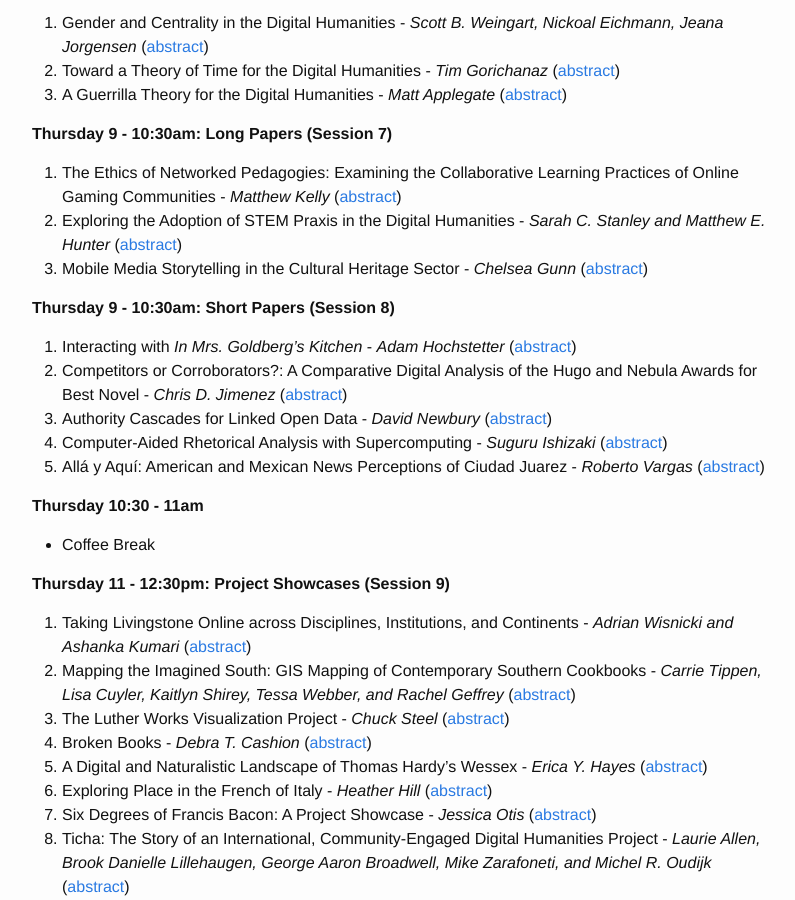
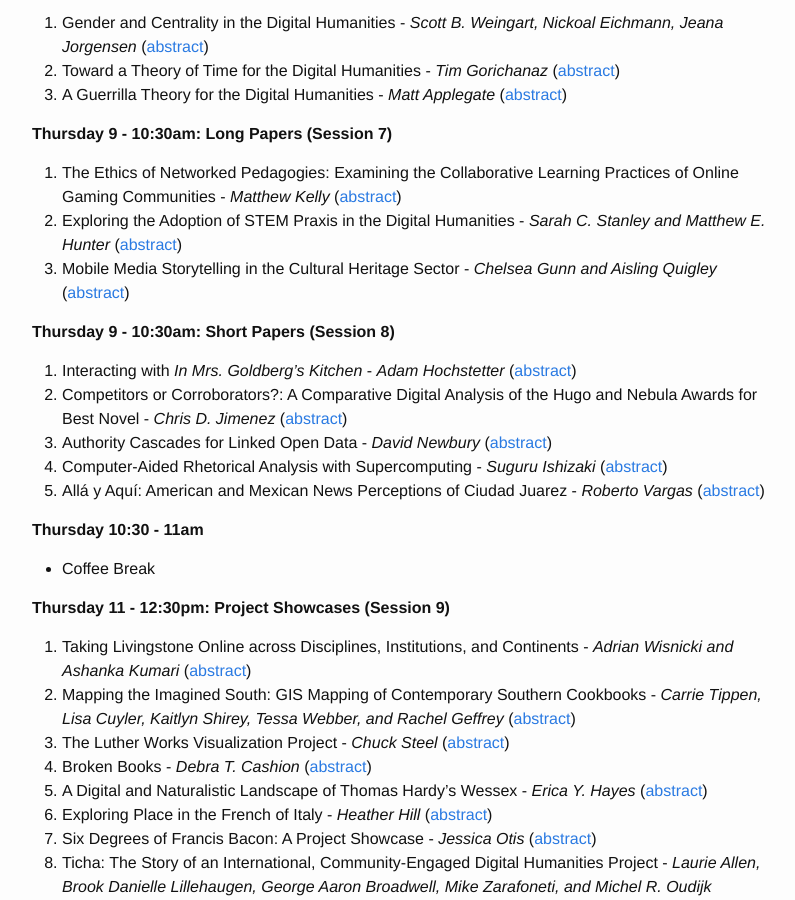
Before and after one commit to KeystoneDH/2016, a Jekyll site: the page built from schedule.md, in a window 1280 px wide and 900 px high, scrolled down 1674 px. Shown: the whole window, without its empty margins (238-1033 px from the left). Built offline with Jekyll 4.4.1, drawn with Linux system fonts in a browser that asks for light colours.

Commit message:
Gunn change

```diff
--- a/schedule.md
+++ b/schedule.md
@@ -77,7 +77,7 @@ published: true
 
 1. The Ethics of Networked Pedagogies: Examining the Collaborative Learning Practices of Online Gaming Communities - *Matthew Kelly* ([abstract](/2016/abstracts/#submission-30))
 2. Exploring the Adoption of STEM Praxis in the Digital Humanities - *Sarah C. Stanley and Matthew E. Hunter* ([abstract](/2016/abstracts/#submission-41))
-2. Mobile Media Storytelling in the Cultural Heritage Sector - *Chelsea Gunn* ([abstract](/2016/abstracts/#submission-61))
+2. Mobile Media Storytelling in the Cultural Heritage Sector - *Chelsea Gunn and Aisling Quigley* ([abstract](/2016/abstracts/#submission-61))
 
 **Thursday 9 - 10:30am: Short Papers (Session 8)**
 
```
